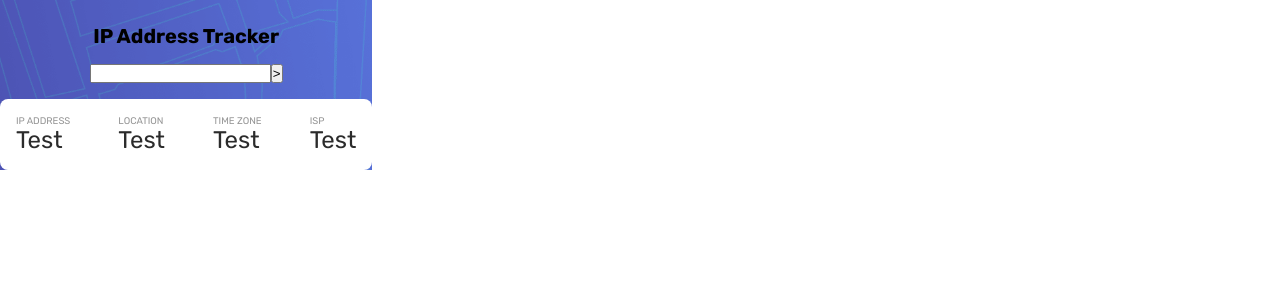
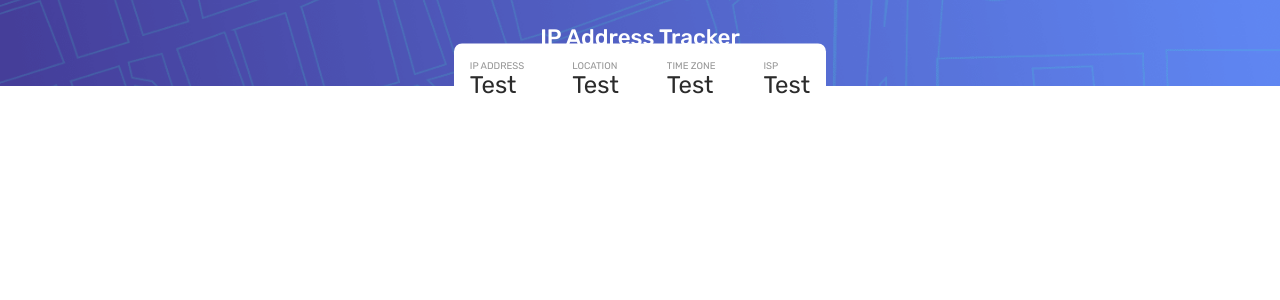
Before and after one commit to terjeee/2022-08-14-ip-address-tracker, a React (Create React App) app: page / in a window 1280 px wide. Shown: the top 300 px of the page. Built offline with nearby package versions, Linux system fonts and the light colour scheme.

Commit message:
ipdetails over bakgrunn, kanskje

```diff
--- a/src/components/Header.js
+++ b/src/components/Header.js
@@ -8,13 +8,14 @@ function Header() {
   const handleGetLocation = (event) => {
     event.preventDefault();
 
-    const ip = inputIPAddress;
+    // const ip = inputIPAddress;
 
     // const regexValidIP = /^(([0-9]|[1-9][0-9]|1[0-9]{2}|2[0-4][0-9]|25[0-5])\.){3}([0-9]|[1-9][0-9]|1[0-9]{2}|2[0-4][0-9]|25[0-5])$/gi;
   };
 
   return (
-    <header className='flexCol flexCenter'>
+    <header>
+      <div className='flexCol flexCenter gap'>
         <h1 className={css.title}>IP Address Tracker</h1>
         <form onSubmit={handleGetLocation}>
           <input placeholder='' ref={inputIPAddress}></input>
@@ -38,6 +39,7 @@ function Header() {
             <p>Test{}</p>
           </div>
         </section>
+      </div>
     </header>
   );
 }
--- a/src/components/Header.module.css
+++ b/src/components/Header.module.css
@@ -1,20 +1,27 @@
 header {
   /* nødvendig? */
-  position: absolute;
+  position: relative;
+  width: 100%;
 
   background-image: url('../../public/images/pattern-bg.png');
   background-position: center;
   background-size: cover;
+}
 
+header > div {
   gap: 1rem;
 }
 
 .title {
   padding: 1.5rem 0 0 0;
+  color: white;
+  font-size: 1.4rem;
+  font-weight: var(--font-medium);
 }
 
 .ipDetails {
-  position: relative;
+  position: absolute;
+  transform: translateY(50%);
 
   display: flex;
   flex-direction: row;
```
Lines whose indentation alone changed are shown as unchanged.
